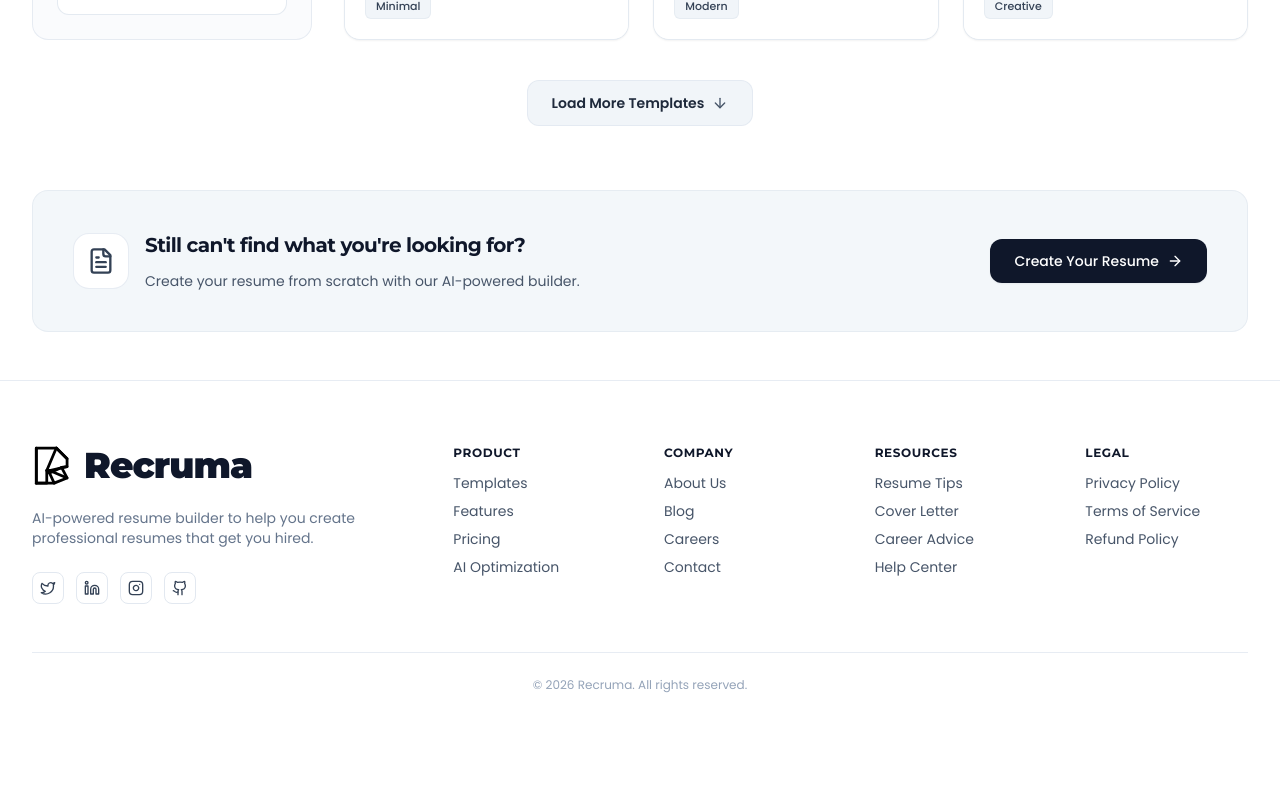
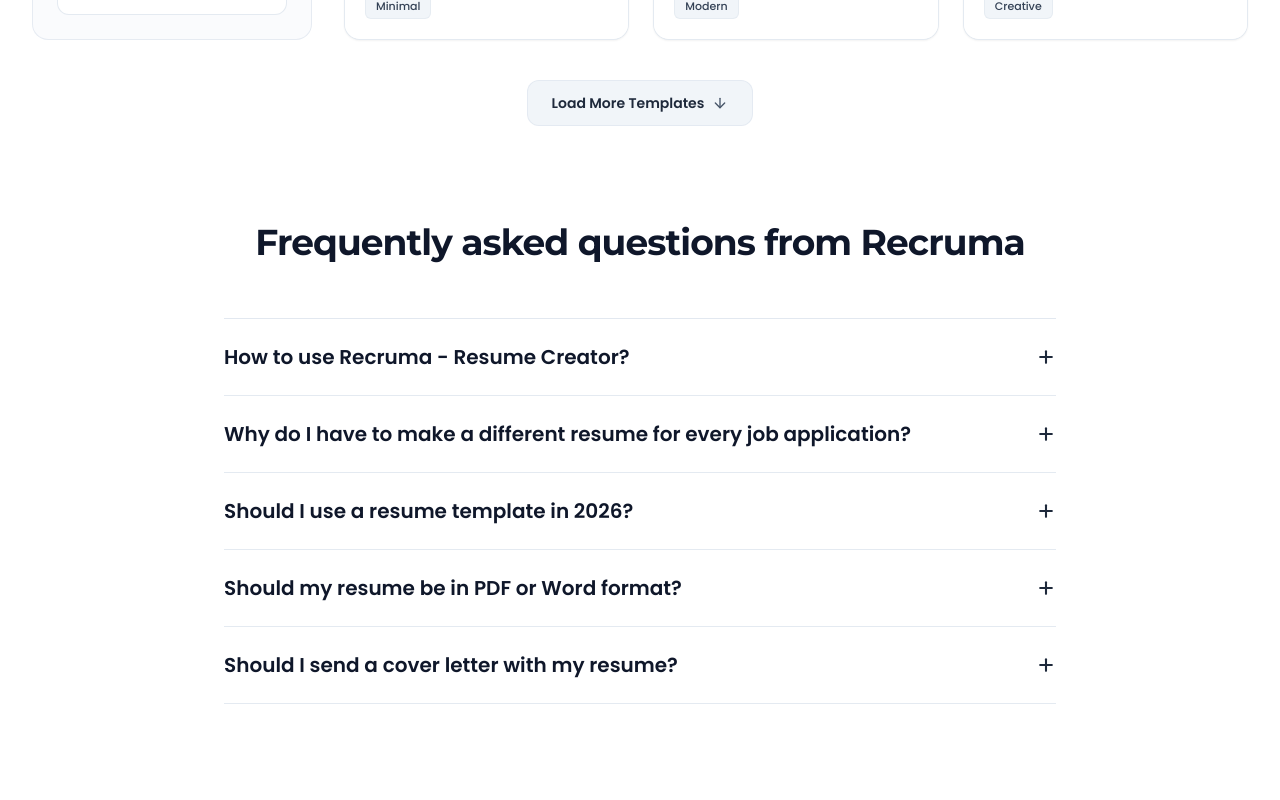
Before and after one commit to KhawajaIdrees/Recruma, a Next.js app: page /templates in a window 1280 px wide. Shown: the part 1700-2500 px from the top of the page. Before the commit the page ends 2441 px from the top, so only its background shows below. Built offline with nearby package versions, Linux system fonts and the light colour scheme.

Commit message:
frequently asked question section added on home page and template page for easiness of users

```diff
--- a/src/app/page.tsx
+++ b/src/app/page.tsx
@@ -5,6 +5,7 @@
 import { useRouter } from "next/navigation";
 import Navbar from "@/components/navbar";
 import HeroSection from "@/components/HeroSection";
+import FAQSection from "@/components/FAQSection";
 import Footer from "@/components/Footer";
 import {
   Sparkles,
@@ -590,6 +591,10 @@
           </div>
         </section>
 
+        {/* ---------------------------------------------------- */}
+        {/* SECTION 5.5: FAQ SECTION */}
+        {/* ---------------------------------------------------- */}
+        <FAQSection />
 
         {/* ---------------------------------------------------- */}
         {/* SECTION 6: CTA BANNER */}
--- a/src/app/templates/page.tsx
+++ b/src/app/templates/page.tsx
@@ -3,6 +3,7 @@
 import { useState, useMemo } from "react";
 import { useRouter } from "next/navigation";
 import Navbar from "@/components/navbar";
+import FAQSection from "@/components/FAQSection";
 import Footer from "@/components/Footer";
 import {
   Star,
@@ -869,8 +870,11 @@
 
 
 
+          {/* FAQ SECTION */}
+          <FAQSection />
+
           {/* BOTTOM CTA BANNER SECTION */}
-          <div className="mt-16 bg-slate-100/80 border border-slate-200/70 rounded-2xl p-6 sm:p-10 flex flex-col md:flex-row items-center justify-between gap-6">
+          <div className="mt-12 bg-slate-100/80 border border-slate-200/70 rounded-2xl p-6 sm:p-10 flex flex-col md:flex-row items-center justify-between gap-6">
             <div className="flex items-center space-x-4 text-left">
               <div className="w-12 h-12 sm:w-14 sm:h-14 rounded-2xl bg-white border border-slate-200/80 flex items-center justify-center text-slate-800 shrink-0 shadow-xs">
                 <FileText className="w-6 h-6 sm:w-7 sm:h-7 text-slate-700" />
--- a/src/components/FAQSection.tsx
+++ b/src/components/FAQSection.tsx
@@ -7,27 +7,27 @@
   {
     question: "How to use Recruma - Resume Creator?",
     answer:
-      "Choose a template, fill in your personal details, experience, education, and skills, then download your polished resume as a PDF in minutes.",
+      "Select a professional template, customize your sections with our intuitive editor, and export your high-resolution ATS-friendly PDF resume in minutes.",
   },
   {
     question: "Why do I have to make a different resume for every job application?",
     answer:
-      "Tailoring your resume to each role helps highlight the skills and experience that match the job, which improves your chances of getting past ATS filters and impressing recruiters.",
+      "Tailoring your resume to each role highlights key skills matching the job description, significantly improving ATS pass rates and recruiter response times.",
   },
   {
     question: "Should I use a resume template in 2026?",
     answer:
-      "Yes. A clean, professional template saves time and keeps your layout ATS-friendly while still looking modern and easy to read.",
+      "Yes. Modern resume templates ensure proper visual hierarchy and clean formatting that seamlessly passes Applicant Tracking Systems (ATS) while looking executive-ready.",
   },
   {
     question: "Should my resume be in PDF or Word format?",
     answer:
-      "PDF is usually best—it preserves your formatting across devices. Use Word only if the employer specifically asks for it.",
+      "PDF is recommended because it preserves layout formatting across all operating systems and devices. Use Word only if explicitly requested by the employer.",
   },
   {
     question: "Should I send a cover letter with my resume?",
     answer:
-      "Yes, when possible. A short, targeted cover letter shows genuine interest and gives you space to explain why you're a strong fit for the role.",
+      "Yes, attaching a tailored cover letter demonstrates genuine interest, provides context for your career achievements, and sets you apart from competing candidates.",
   },
 ];
 
@@ -39,9 +39,9 @@
   };
 
   return (
-    <section className="py-16 sm:py-20 bg-white">
-      <div className="max-w-5xl mx-auto px-4 sm:px-6 lg:px-8">
-        <h2 className="text-2xl sm:text-3xl lg:text-4xl font-bold text-slate-900 text-center mb-10 sm:mb-14 font-montserrat">
+    <section className="py-16 sm:py-24 bg-white font-poppins">
+      <div className="max-w-4xl mx-auto px-4 sm:px-6 lg:px-8">
+        <h2 className="text-2xl sm:text-3xl lg:text-4xl font-bold text-slate-900 text-center mb-10 sm:mb-14 font-montserrat tracking-tight">
           Frequently asked questions from Recruma
         </h2>
 
@@ -50,26 +50,28 @@
             const isOpen = openIndex === index;
 
             return (
-              <div key={faq.question} className="border-b border-slate-200">
+              <div key={faq.question} className="border-b border-slate-200/90 transition-colors">
                 <button
                   type="button"
                   onClick={() => toggle(index)}
-                  className="w-full flex items-center justify-between gap-4 py-5 text-left"
+                  className="w-full flex items-center justify-between gap-4 py-5 sm:py-6 text-left group cursor-pointer focus:outline-none"
                   aria-expanded={isOpen}
                 >
-                  <span className="text-base sm:text-lg text-slate-900 font-poppins pr-2">
+                  <span className="text-base sm:text-lg lg:text-xl font-semibold text-slate-900 group-hover:text-slate-700 transition-colors pr-2 font-poppins">
                     {faq.question}
                   </span>
-                  {isOpen ? (
-                    <Minus className="w-5 h-5 text-slate-900 shrink-0" />
-                  ) : (
-                    <Plus className="w-5 h-5 text-slate-900 shrink-0" />
-                  )}
+                  <div className="text-slate-800 shrink-0">
+                    {isOpen ? (
+                      <Minus className="w-5 h-5 stroke-[2.5]" />
+                    ) : (
+                      <Plus className="w-5 h-5 stroke-[2.5]" />
+                    )}
+                  </div>
                 </button>
                 {isOpen && (
-                  <p className="pb-5 text-sm sm:text-base text-slate-600 leading-relaxed font-poppins">
+                  <div className="pb-6 pt-1 text-slate-600 text-sm sm:text-base leading-relaxed font-poppins">
                     {faq.answer}
-                  </p>
+                  </div>
                 )}
               </div>
             );
```
